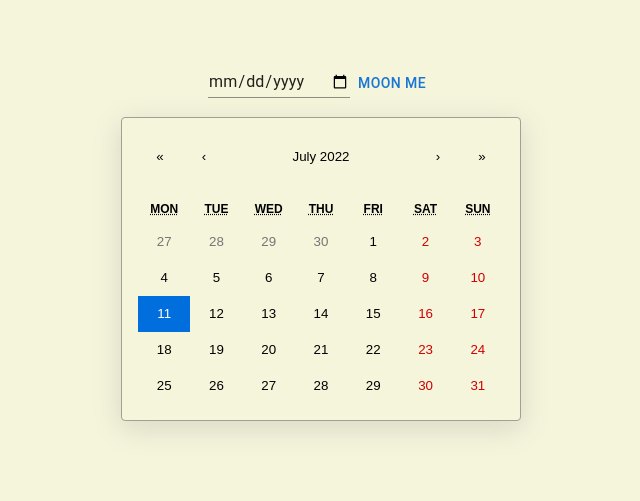
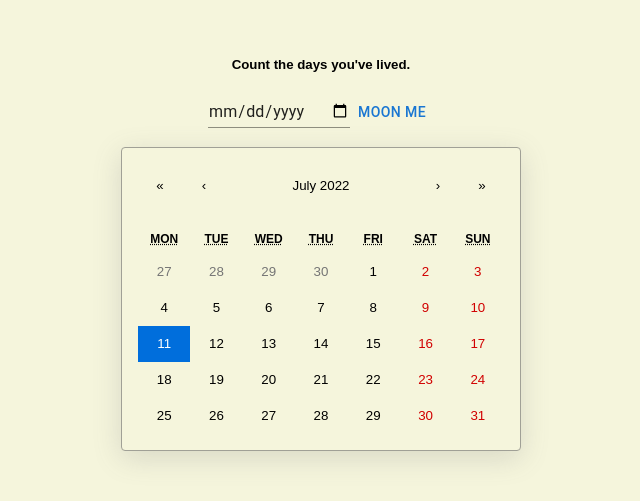
Before and after one commit to squireaintready/moon-calendar, a React (Create React App) app: page / in a window 1280 px wide. Shown: the part 157-658 px from the top of the page, without its empty margins (319-959 px from the left). Built offline with nearby package versions, Linux system fonts and the light colour scheme.

Commit message:
feat/added heading to app

```diff
--- a/src/App.js
+++ b/src/App.js
@@ -79,6 +79,7 @@ export default function App() {
 
   return (
     <div className="app">
+      <h5>Count the days you've lived.</h5>
       <form className="app-form" type="submit" onSubmit={handleSubmit}>
         <Input type="date" color="secondary" id="birthday" name="birthday" />
         <Button type="submit">Moon Me</Button>
```
